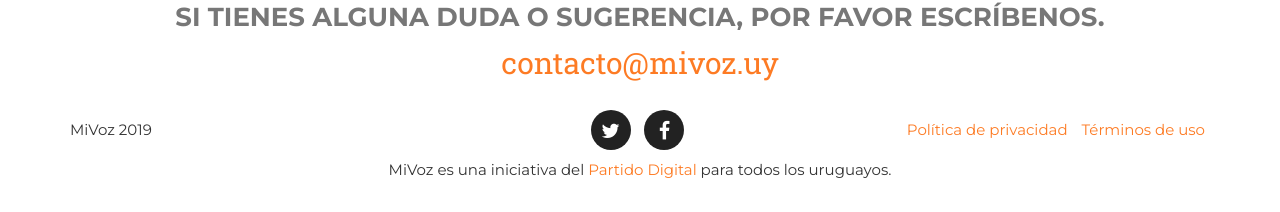
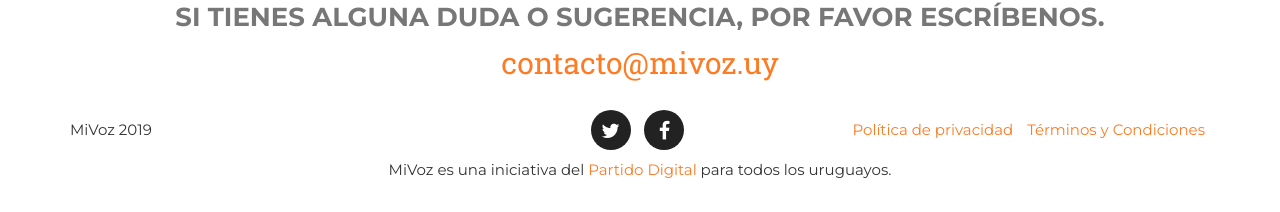
Before and after one commit to PartidoDigital/MiVoz-Web, a Jekyll site: the page built from index.html, in a window 1280 px wide and 900 px high, scrolled down 1550 px. Shown: the part 685-897 px from the top of the window. Built offline with Jekyll 4.4.1, drawn with Linux system fonts in a browser that asks for light colours; nearby versions of some CDN libraries; some web fonts are replaced.

Commit message:
Update footer.html

```diff
--- a/_includes/footer.html
+++ b/_includes/footer.html
@@ -16,7 +16,7 @@
                     <ul class="list-inline quicklinks">
                         <li><a href="/documentos/politica-de-privacidad">Política de privacidad</a>
                         </li>
-                        <li><a href="/documentos/terminos-de-uso">Términos de uso</a>
+                        <li><a href="/documentos/terminos-y-condiciones/">Términos y Condiciones</a>
                         </li>
                     </ul>
                 </div>
```
